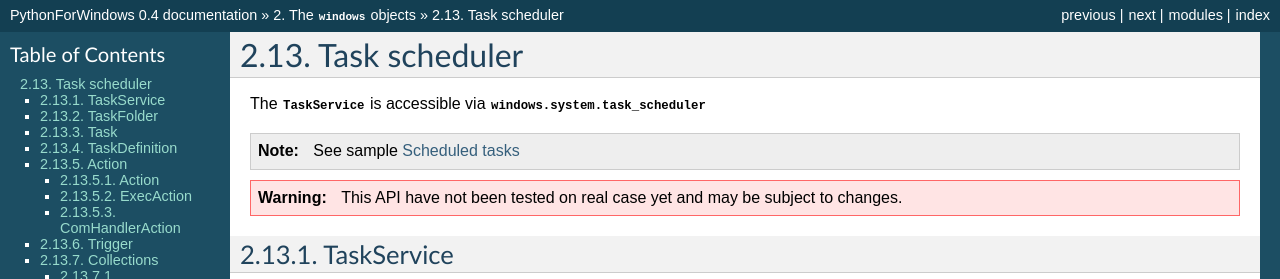
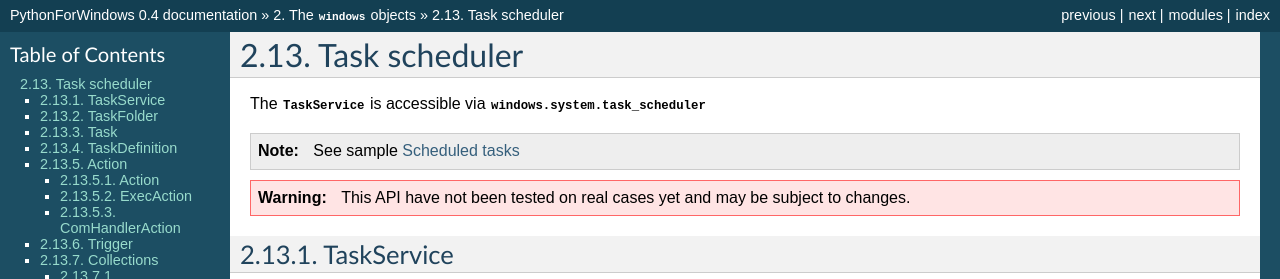
Before and after one commit to hakril/PythonForWindows, a Sphinx documentation site: the page built from docs/source/task_scheduler.rst, in a window 1280 px wide and 900 px high, cut to the strip 0-279 px from the top of the window. Built offline with Sphinx 7.4.7, drawn with Linux system fonts in a browser that asks for light colours.

```diff
--- a/docs/source/task_scheduler.rst
+++ b/docs/source/task_scheduler.rst
@@ -12,7 +12,7 @@ The :class:`TaskService` is accessible via :py:attr:`windows.system.task_schedul
 
 .. warning::
 
-    This API have not been tested on real case yet and may be subject to changes.
+    This API have not been tested on real cases yet and may be subject to changes.
 
 
 TaskService
```
Also changed, not shown: docs/source/sample.rst (+20 -0 lines), 1 other file.
